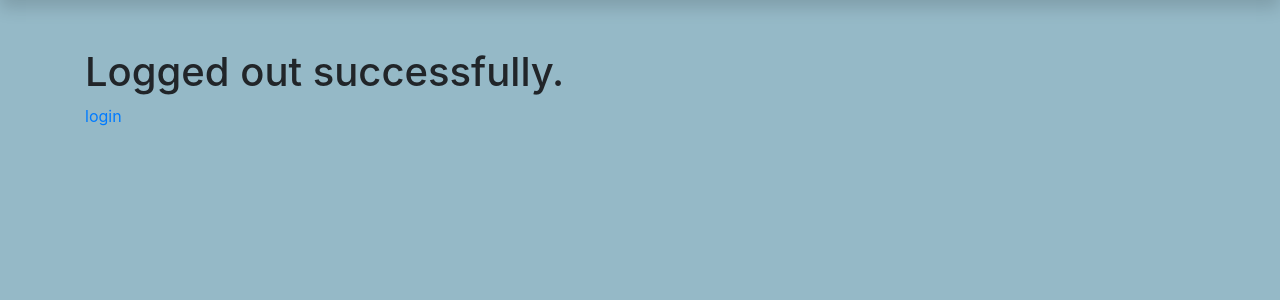
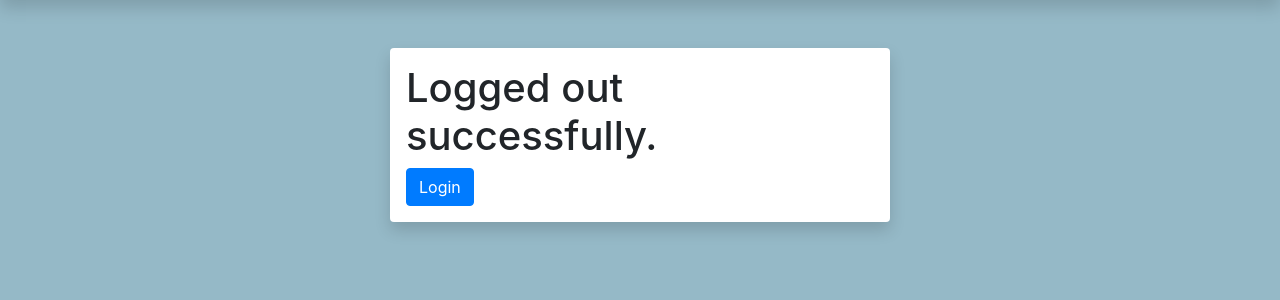
Before and after one commit to Tomanaitis/Diplominis_gym_django, a Django app: page /accounts/logout/ in a window 1280 px wide. Shown: the part 92-392 px from the top of the page. Run offline with Django 4.2, Linux system fonts and the light colour scheme; some libraries are stand-ins or nearby versions.

Commit message:
login and logout in a card

```diff
--- a/gym/templates/registration/logged_out.html
+++ b/gym/templates/registration/logged_out.html
@@ -2,7 +2,10 @@
 
 {% block content %}
 
-<h1>Logged out successfully.</h1>
-<p><a href="{% url 'login' %}">login</a></p>
-
+<div class="container mt-6 shadow rounded" style="background-color: white; padding: 1rem; max-width: 500px;">
+  <h1>Logged out successfully.</h1>
+    <div class="mt-2">
+        <a href="{% url 'login' %}" class="btn btn-primary">Login </a>
+    </div>
+</div>
 {% endblock %}
--- a/gym/templates/registration/login.html
+++ b/gym/templates/registration/login.html
@@ -1,6 +1,7 @@
 {% extends 'base.html' %}
 {% block content %}
 
+<div class="container mt-6 shadow rounded" style="background-color: white; padding: 1rem; max-width: 500px;">
     <h1>login to gym member page</h1>
     <form action="{% url 'login' %}" method="post">
         {% csrf_token %}
@@ -18,4 +19,6 @@
         <input type="hidden" name="next" value="{{ next }}"/>
     </form>
     <p><a href="{% url 'password_reset' %}">Forgot password?</a></p>
+</div>
+
 {% endblock %}
--- a/gym/views.py
+++ b/gym/views.py
@@ -277,6 +277,7 @@ def reserve_training_session(request, schedule_id):
     return redirect('reservation-success')
 
 
+
 @login_required
 def reservation_success(request):
     """
```
Also changed, not shown: db.sqlite3. Lines whose indentation alone changed are shown as unchanged.
